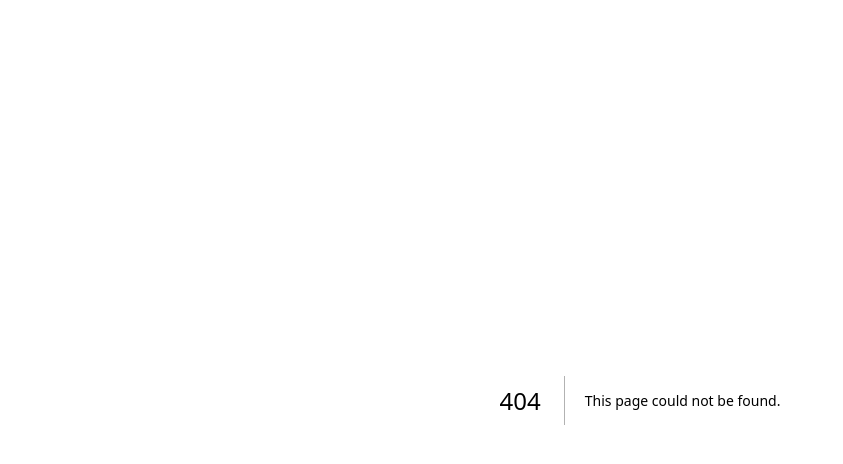
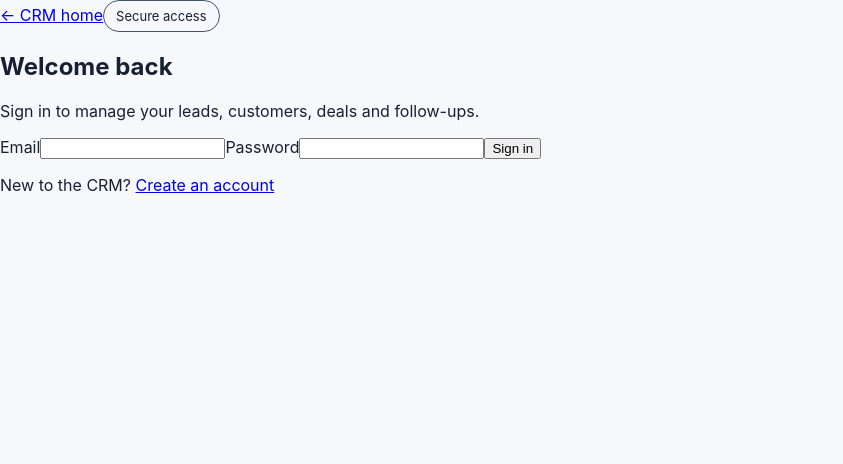
Before and after one commit to mirservices447-hub/crm-sales-pipeline-saas, a Next.js app: page /login in a window 1280 px wide. Before the commit this address had no page. Shown: the top 464 px of the page, without its empty margins (0-843 px from the left). Built offline with nearby package versions, Linux system fonts and the light colour scheme.

Commit message:
Add Supabase authentication and protected dashboard

```diff
--- /dev/null
+++ b/app/login/page.tsx
@@ -0,0 +1,26 @@
+import Link from "next/link";
+import { login } from "../auth/actions";
+
+export default function LoginPage({
+  searchParams,
+}: {
+  searchParams?: { message?: string };
+}) {
+  return (
+    <main className="auth-shell">
+      <section className="auth-card">
+        <Link className="back-link" href="/">← CRM home</Link>
+        <span className="badge dark-badge">Secure access</span>
+        <h1>Welcome back</h1>
+        <p className="muted">Sign in to manage your leads, customers, deals and follow-ups.</p>
+        {searchParams?.message ? <p className="form-message">{searchParams.message}</p> : null}
+        <form action={login} className="auth-form">
+          <label>Email<input name="email" type="email" autoComplete="email" required /></label>
+          <label>Password<input name="password" type="password" autoComplete="current-password" required /></label>
+          <button type="submit">Sign in</button>
+        </form>
+        <p className="auth-foot">New to the CRM? <Link href="/signup">Create an account</Link></p>
+      </section>
+    </main>
+  );
+}
```
